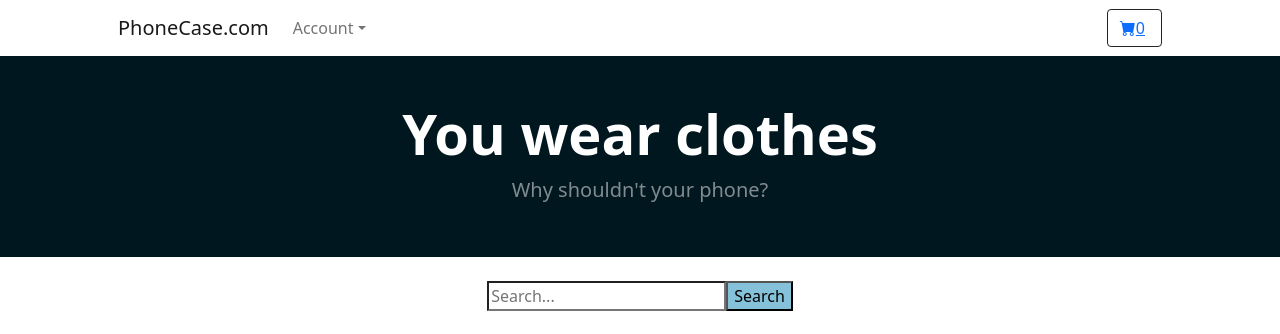
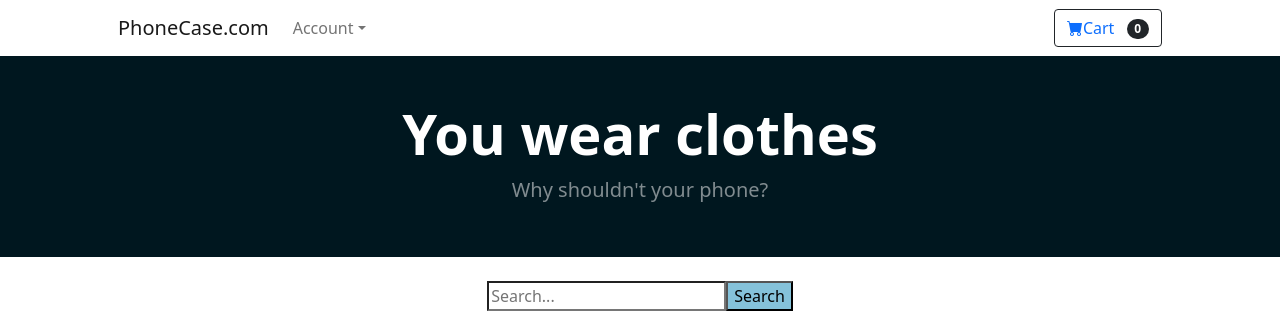
Before and after one commit to Presicci/PhoneCaseDotCom, a Django app: page / in a window 1280 px wide. Shown: the top 334 px of the page. Run offline with Django 4.2, Linux system fonts and the light colour scheme; data comes from the database, SQL or seed files in the repository; parts of the project's set-up code (start-up, migrations or seed data) failed here and were passed over; some libraries are stand-ins or nearby versions.

Commit message:
Cleaned up the cart button probably

```diff
--- a/home/templates/index.html
+++ b/home/templates/index.html
@@ -38,7 +38,8 @@
                     </ul>
                     <form class="d-flex">
                         <button class="btn btn-outline-dark" type="submit">
-                            <a href="/checkout" class="bi-cart-fill me-1">{{request.session.cart|length}}</a>
+                            <a href="/checkout" class="bi-cart-fill me-1 text-decoration-none">Cart</a>
+                            <span class="badge bg-dark text-white ms-1 rounded-pill">{{request.session.cart|length}}</span>
                         </button>
                     </form>
                 </div>
```
